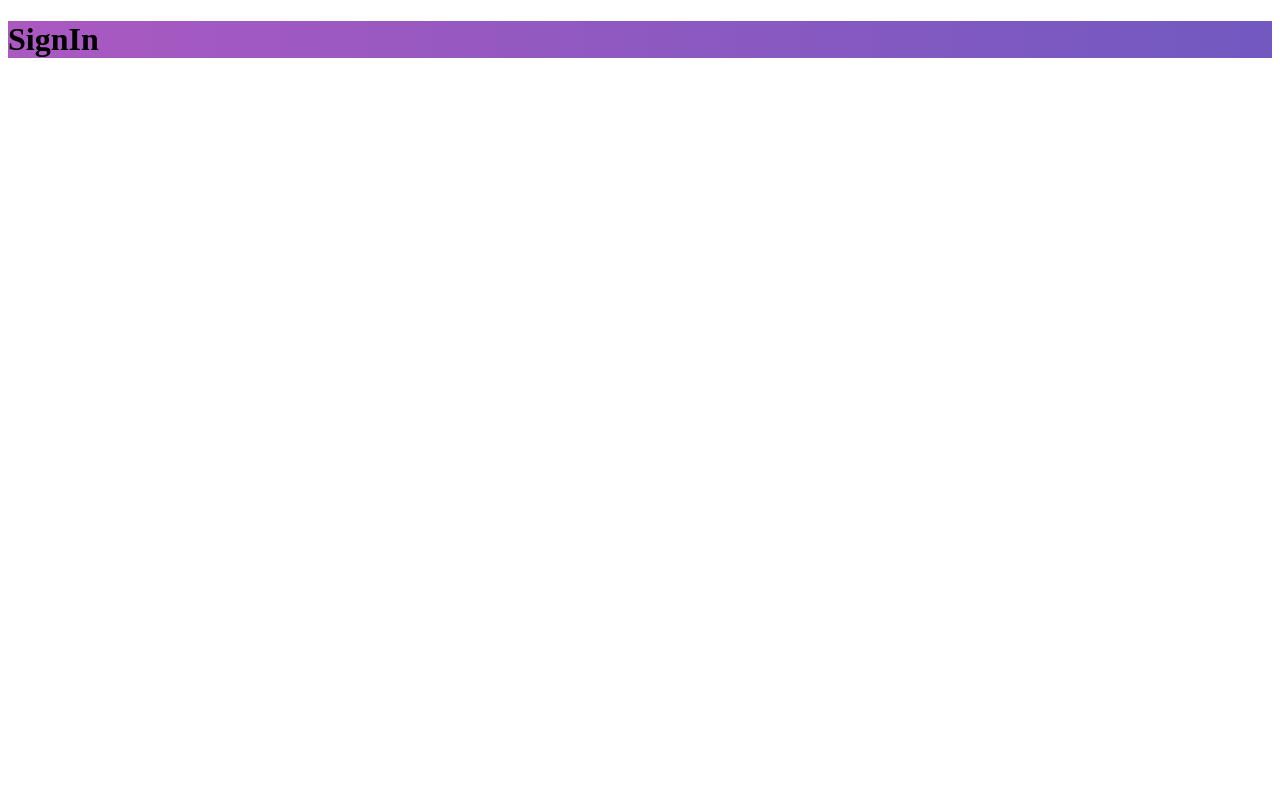
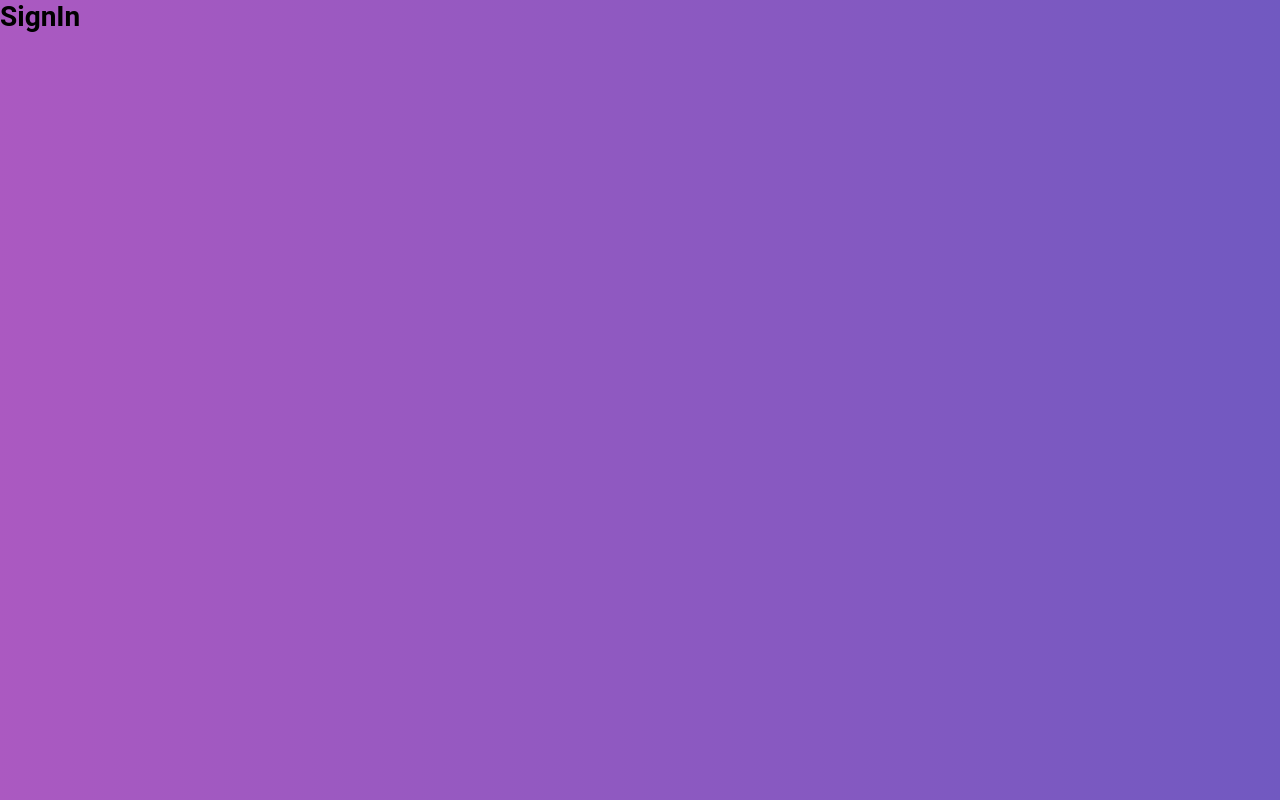
Before and after one commit to good-repository/goBarber, a React (Create React App) app in the folder frontend/: page / in a window 1280 px wide. Built offline with nearby package versions, Linux system fonts and the light colour scheme.

Commit message:
global styles

```diff
--- a/frontend/src/App.js
+++ b/frontend/src/App.js
@@ -6,10 +6,13 @@
 import Routes from './routes'
 import history from './services/history'
 
+import GlobalStyle from './styles/global'
+
 function App() {
   return (
     <Router history={history}>
       <Routes />
+      <GlobalStyle />
     </Router>
   )
 }
--- /dev/null
+++ b/frontend/src/styles/global.js
@@ -0,0 +1,40 @@
+import { createGlobalStyle } from 'styled-components'
+
+export default createGlobalStyle`
+    @import url('https://fonts.googleapis.com/css2?family=Roboto:wght@400;700&display=swap');
+
+    * {
+        margin: 0;
+        padding: 0;
+        outline: 0;
+        box-sizing: border-box;
+    }
+
+    *:focus{
+        outline: 0;
+    }
+
+    html, body, #root {
+        height: 100%;
+    }
+
+    body{
+        -webkit-font-smoothing: antialiased;
+    }
+
+    body, input, button {
+        font: 14px 'Roboto', sans-serif;
+    }
+
+    a {
+        text-decoration: none;
+    }
+
+    ul {
+        list-style: none;
+    }
+
+    button {
+        cursor: pointer;
+    }
+`
```
Also changed, not shown: 1 other file (tests, documents, lock files or other folders).
